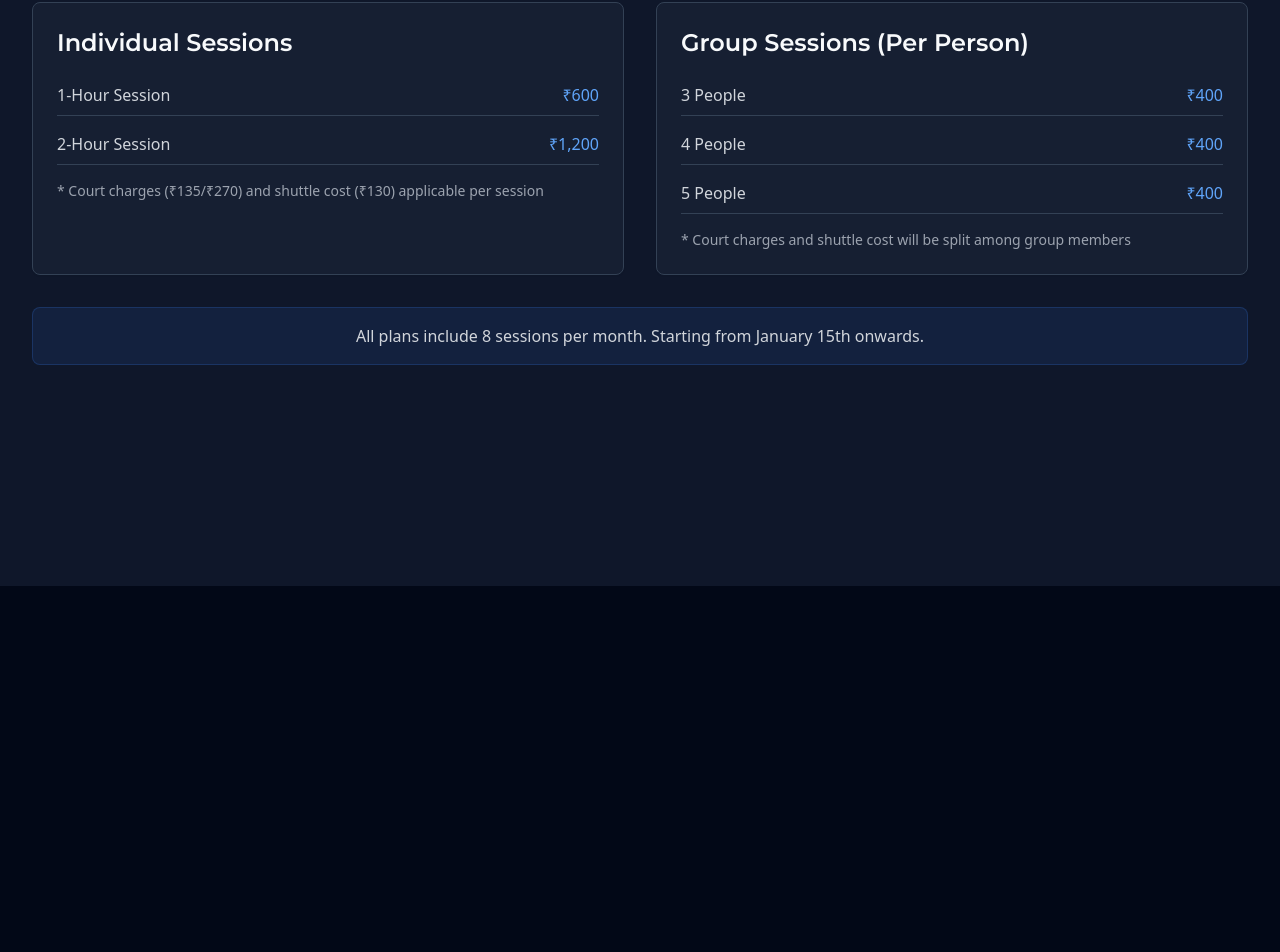
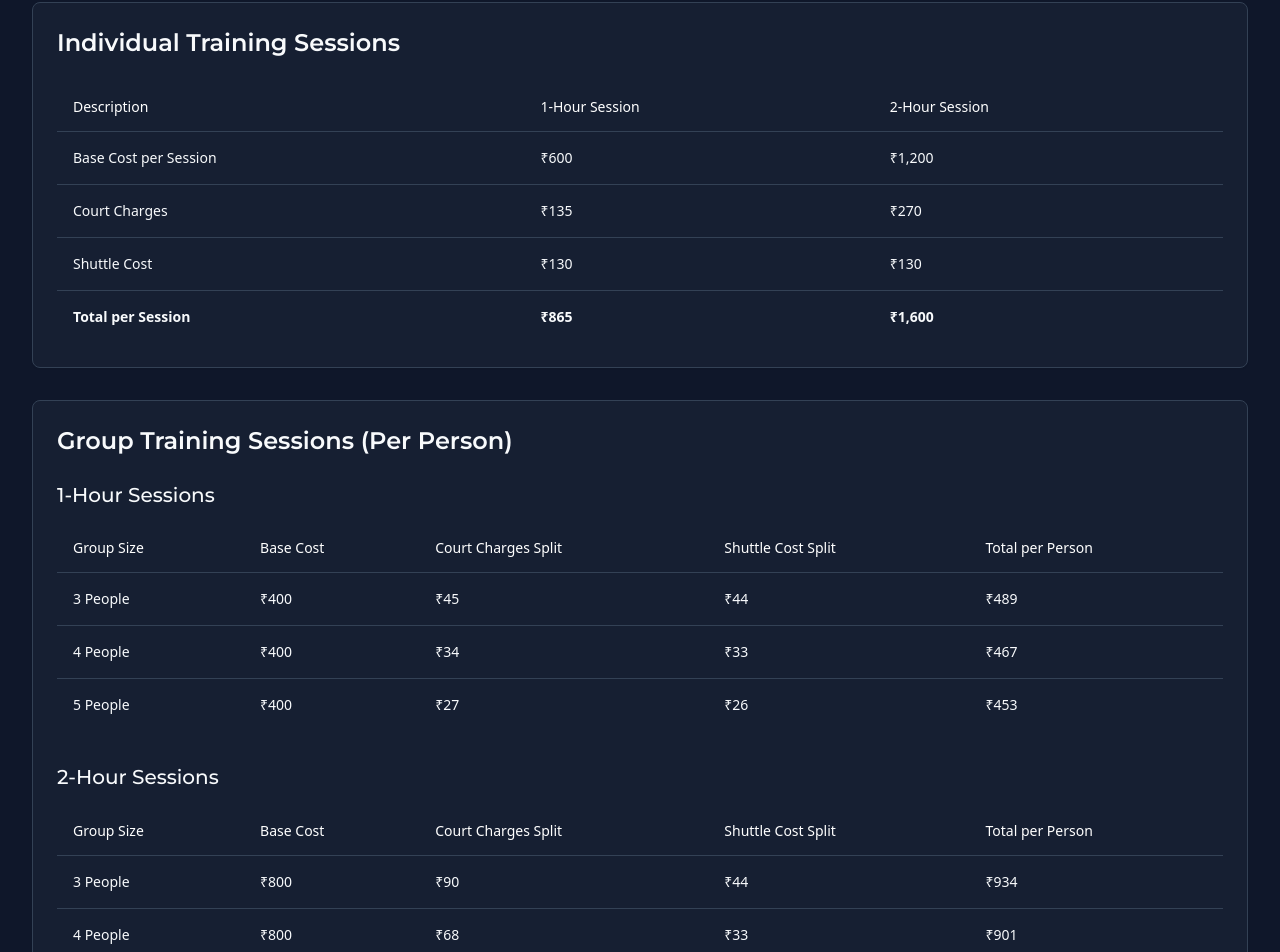
Before and after one commit to imransom29/SmartCoach-AI, a React (Vite) app: page /charges in a window 1280 px wide. Shown: the part 214-1166 px from the top of the page. Before the commit the page ends 800 px from the top, so only its background shows below. Built offline with nearby package versions, Linux system fonts and the light colour scheme.

Commit message:
Add session pricing information
Updated the Charges page to include detailed pricing information for individual and group sessions, specifying rates for 1-hour and 2-hour options.
[skip gpt_engineer]

```diff
--- a/src/pages/Charges.tsx
+++ b/src/pages/Charges.tsx
@@ -1,54 +1,133 @@
 import { Card } from "@/components/ui/card";
+import { Table, TableBody, TableCell, TableHead, TableHeader, TableRow } from "@/components/ui/table";
 
 const Charges = () => {
   return (
     <div className="min-h-screen bg-slate-900 text-white pt-20">
       <div className="max-w-7xl mx-auto px-4 sm:px-6 lg:px-8 py-12">
         <h1 className="text-3xl md:text-4xl font-montserrat font-bold mb-12 text-center">
-          Training Plans
+          Training Plans & Pricing
         </h1>
 
-        <div className="grid md:grid-cols-2 gap-8">
         {/* Individual Sessions */}
+        <div className="space-y-8">
           <Card className="bg-slate-800/50 border-slate-700 p-6">
-            <h2 className="text-2xl font-montserrat font-semibold mb-6">Individual Sessions</h2>
-            <div className="space-y-4">
-              <div className="flex justify-between items-center border-b border-slate-700 pb-2">
-                <span className="text-gray-300">1-Hour Session</span>
-                <span className="text-blue-400">₹600</span>
-              </div>
-              <div className="flex justify-between items-center border-b border-slate-700 pb-2">
-                <span className="text-gray-300">2-Hour Session</span>
-                <span className="text-blue-400">₹1,200</span>
-              </div>
-              <div className="mt-4 text-sm text-gray-400">
-                * Court charges (₹135/₹270) and shuttle cost (₹130) applicable per session
-              </div>
-            </div>
+            <h2 className="text-2xl font-montserrat font-semibold mb-6">Individual Training Sessions</h2>
+            <Table>
+              <TableHeader>
+                <TableRow className="border-slate-700">
+                  <TableHead className="text-white">Description</TableHead>
+                  <TableHead className="text-white">1-Hour Session</TableHead>
+                  <TableHead className="text-white">2-Hour Session</TableHead>
+                </TableRow>
+              </TableHeader>
+              <TableBody>
+                <TableRow className="border-slate-700">
+                  <TableCell>Base Cost per Session</TableCell>
+                  <TableCell>₹600</TableCell>
+                  <TableCell>₹1,200</TableCell>
+                </TableRow>
+                <TableRow className="border-slate-700">
+                  <TableCell>Court Charges</TableCell>
+                  <TableCell>₹135</TableCell>
+                  <TableCell>₹270</TableCell>
+                </TableRow>
+                <TableRow className="border-slate-700">
+                  <TableCell>Shuttle Cost</TableCell>
+                  <TableCell>₹130</TableCell>
+                  <TableCell>₹130</TableCell>
+                </TableRow>
+                <TableRow className="border-slate-700 font-semibold">
+                  <TableCell>Total per Session</TableCell>
+                  <TableCell>₹865</TableCell>
+                  <TableCell>₹1,600</TableCell>
+                </TableRow>
+              </TableBody>
+            </Table>
           </Card>
 
           {/* Group Sessions */}
           <Card className="bg-slate-800/50 border-slate-700 p-6">
-            <h2 className="text-2xl font-montserrat font-semibold mb-6">Group Sessions (Per Person)</h2>
-            <div className="space-y-4">
-              <div className="flex justify-between items-center border-b border-slate-700 pb-2">
-                <span className="text-gray-300">3 People</span>
-                <span className="text-blue-400">₹400</span>
+            <h2 className="text-2xl font-montserrat font-semibold mb-6">Group Training Sessions (Per Person)</h2>
+
+            {/* 1-Hour Group Sessions */}
+            <div className="mb-8">
+              <h3 className="text-xl font-montserrat mb-4">1-Hour Sessions</h3>
+              <Table>
+                <TableHeader>
+                  <TableRow className="border-slate-700">
+                    <TableHead className="text-white">Group Size</TableHead>
+                    <TableHead className="text-white">Base Cost</TableHead>
+                    <TableHead className="text-white">Court Charges Split</TableHead>
+                    <TableHead className="text-white">Shuttle Cost Split</TableHead>
+                    <TableHead className="text-white">Total per Person</TableHead>
+                  </TableRow>
+                </TableHeader>
+                <TableBody>
+                  <TableRow className="border-slate-700">
+                    <TableCell>3 People</TableCell>
+                    <TableCell>₹400</TableCell>
+                    <TableCell>₹45</TableCell>
+                    <TableCell>₹44</TableCell>
+                    <TableCell>₹489</TableCell>
+                  </TableRow>
+                  <TableRow className="border-slate-700">
+                    <TableCell>4 People</TableCell>
+                    <TableCell>₹400</TableCell>
+                    <TableCell>₹34</TableCell>
+                    <TableCell>₹33</TableCell>
+                    <TableCell>₹467</TableCell>
+                  </TableRow>
+                  <TableRow className="border-slate-700">
+                    <TableCell>5 People</TableCell>
+                    <TableCell>₹400</TableCell>
+                    <TableCell>₹27</TableCell>
+                    <TableCell>₹26</TableCell>
+                    <TableCell>₹453</TableCell>
+                  </TableRow>
+                </TableBody>
+              </Table>
             </div>
-              <div className="flex justify-between items-center border-b border-slate-700 pb-2">
-                <span className="text-gray-300">4 People</span>
-                <span className="text-blue-400">₹400</span>
-              </div>
-              <div className="flex justify-between items-center border-b border-slate-700 pb-2">
-                <span className="text-gray-300">5 People</span>
-                <span className="text-blue-400">₹400</span>
-              </div>
-              <div className="mt-4 text-sm text-gray-400">
-                * Court charges and shuttle cost will be split among group members
-              </div>
+
+            {/* 2-Hour Group Sessions */}
+            <div>
+              <h3 className="text-xl font-montserrat mb-4">2-Hour Sessions</h3>
+              <Table>
+                <TableHeader>
+                  <TableRow className="border-slate-700">
+                    <TableHead className="text-white">Group Size</TableHead>
+                    <TableHead className="text-white">Base Cost</TableHead>
+                    <TableHead className="text-white">Court Charges Split</TableHead>
+                    <TableHead className="text-white">Shuttle Cost Split</TableHead>
+                    <TableHead className="text-white">Total per Person</TableHead>
+                  </TableRow>
+                </TableHeader>
+                <TableBody>
+                  <TableRow className="border-slate-700">
+                    <TableCell>3 People</TableCell>
+                    <TableCell>₹800</TableCell>
+                    <TableCell>₹90</TableCell>
+                    <TableCell>₹44</TableCell>
+                    <TableCell>₹934</TableCell>
+                  </TableRow>
+                  <TableRow className="border-slate-700">
+                    <TableCell>4 People</TableCell>
+                    <TableCell>₹800</TableCell>
+                    <TableCell>₹68</TableCell>
+                    <TableCell>₹33</TableCell>
+                    <TableCell>₹901</TableCell>
+                  </TableRow>
+                  <TableRow className="border-slate-700">
+                    <TableCell>5 People</TableCell>
+                    <TableCell>₹800</TableCell>
+                    <TableCell>₹54</TableCell>
+                    <TableCell>₹26</TableCell>
+                    <TableCell>₹880</TableCell>
+                  </TableRow>
+                </TableBody>
+              </Table>
             </div>
           </Card>
-        </div>
 
           <div className="mt-8 p-4 bg-blue-500/10 rounded-lg border border-blue-500/20">
             <p className="text-center text-gray-300">
@@ -57,6 +136,7 @@ const Charges = () => {
           </div>
         </div>
       </div>
+    </div>
   );
 };
 
```
Lines whose indentation alone changed are shown as unchanged.
